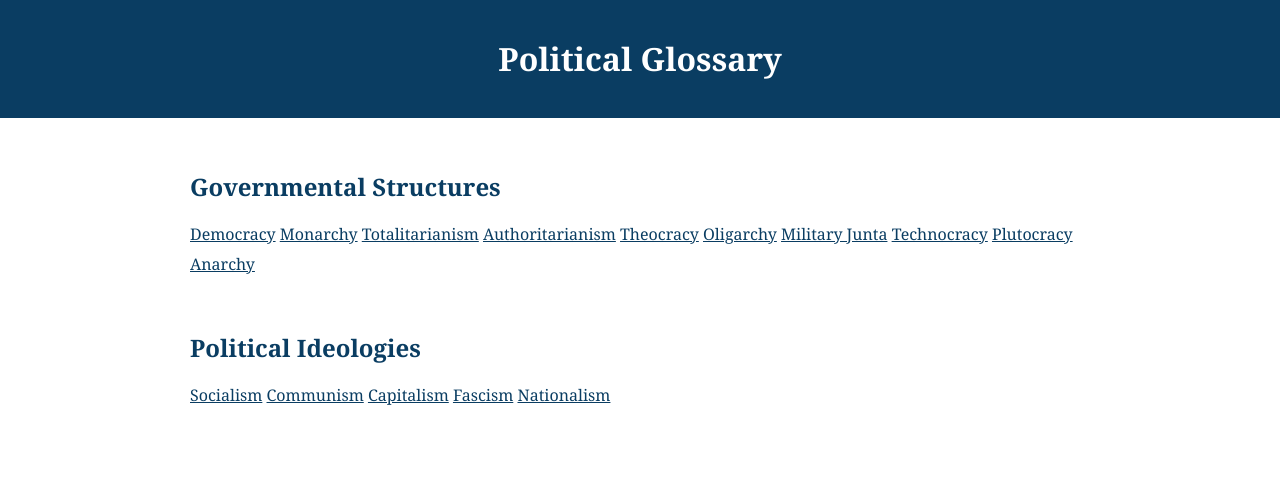
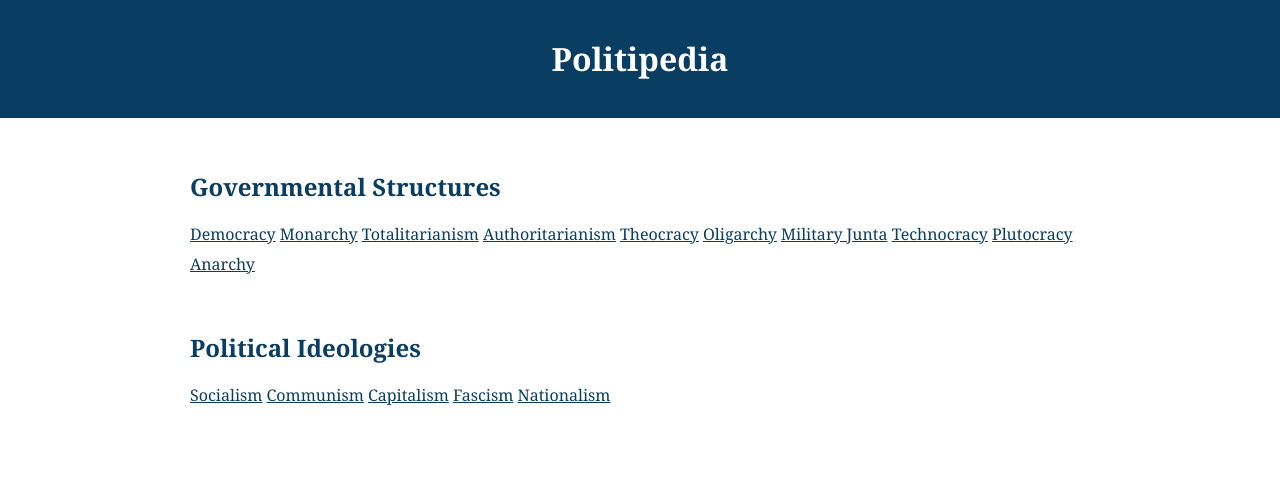
Before and after one commit to politipedia/Politipedia, a plain HTML site: page index.html in a window 1280 px wide. Drawn offline with Linux system fonts and the light colour scheme.

Commit message:
Update index.html

```diff
--- a/index.html
+++ b/index.html
@@ -72,7 +72,7 @@
 </head>
 <body>
   <header>
-    <h1>Political Glossary</h1>
+    <h1>Politipedia</h1>
   </header>
   <main>
     <section>
```
